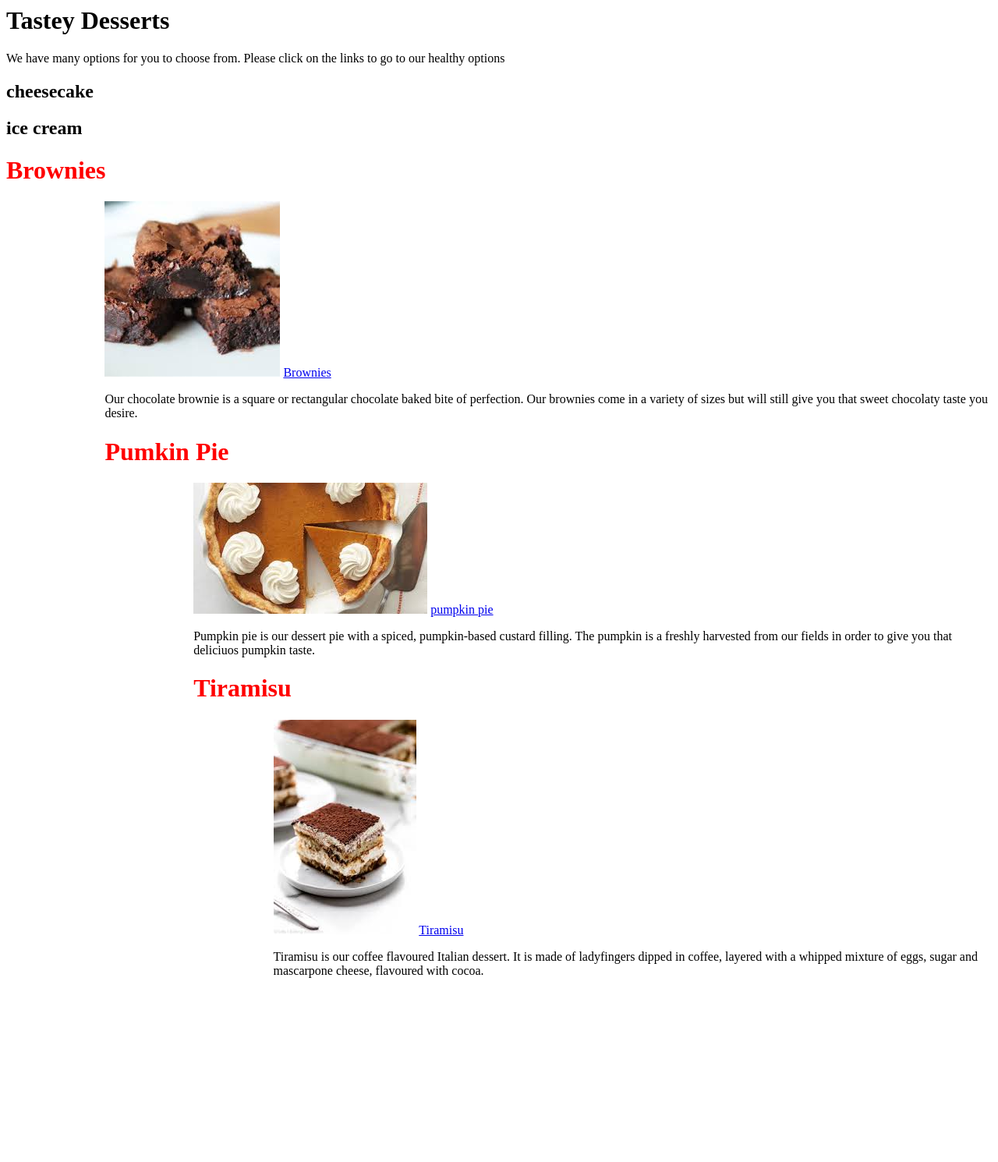
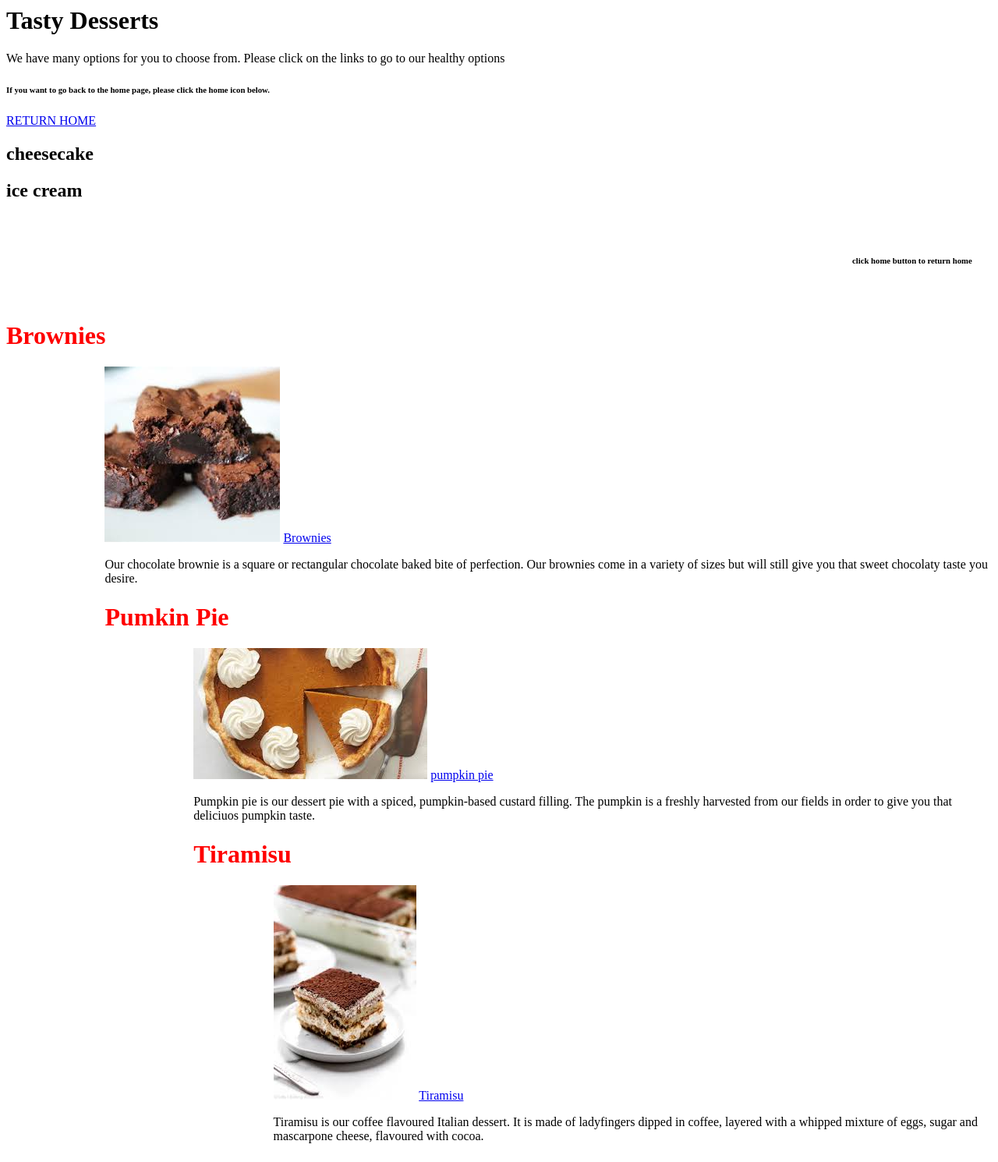
Before and after one commit to ryanmgds/Flask-Web-Series-Coder-Joes1, a Flask app: page /tastydesserts in a window 1280 px wide. Shown: the whole page at 78% size. Before the commit the page ends 1254 px from the top, so only its background shows below. Run offline with Flask 2, Linux system fonts and the light colour scheme.

Commit message:
Update tastydesserts.html

```diff
--- a/templates/tastydesserts.html
+++ b/templates/tastydesserts.html
@@ -6,16 +6,47 @@
 
 <body>
 
-  <h1>Tastey Desserts</h1>
+  <h1>Tasty Desserts</h1>
 
   <p>We have many options for you to choose from. Please click on the links to go to our healthy options</p>
 
+                    <h6> If you want to go back to the home page, please click the home icon below.</h6>
+
+                    <a
+                    href="/" target="_blank"><i class="fa fa-home"></i> RETURN HOME</a>
+
+                </div>
+
+            </div>
 
   {% for dessert in desserts%}
 
   <h2>{{ dessert.name }}</h2>
 
   {% endfor %}
+
+
+    </style>
+
+
+        <div class="container-fluid">
+                  <a
+                    href="/" target="_blank"><i class="fa fa-home"></i></a>
+
+            <div class="row justify-content-end" style="padding-top: 2%; padding-bottom: 2%; padding: 2%;">
+
+                <div class="col-2" style="text-align: right;">
+                    <h6> click home button to return home</h6>
+
+
+                    <a
+                    href="/" target="_blank"><i class="fa fa-home"></i></a>
+
+
+
+                </div>
+
+            </div>
 
 
 
@@ -46,6 +77,7 @@
                       <img src="{{ url_for('static', filename='brownie.jpg') }}">
                       <a href="https://www.allrecipes.com/recipe/10549/best-brownies/" class="btn">Brownies</a>
 <p>Our chocolate brownie is a square or rectangular chocolate baked bite of perfection. Our brownies come in a variety of sizes but will still give you that sweet chocolaty taste you desire. <p>
+
   <h1 style="color:red;">Pumkin Pie</h1>
     <style>
     * {
```
